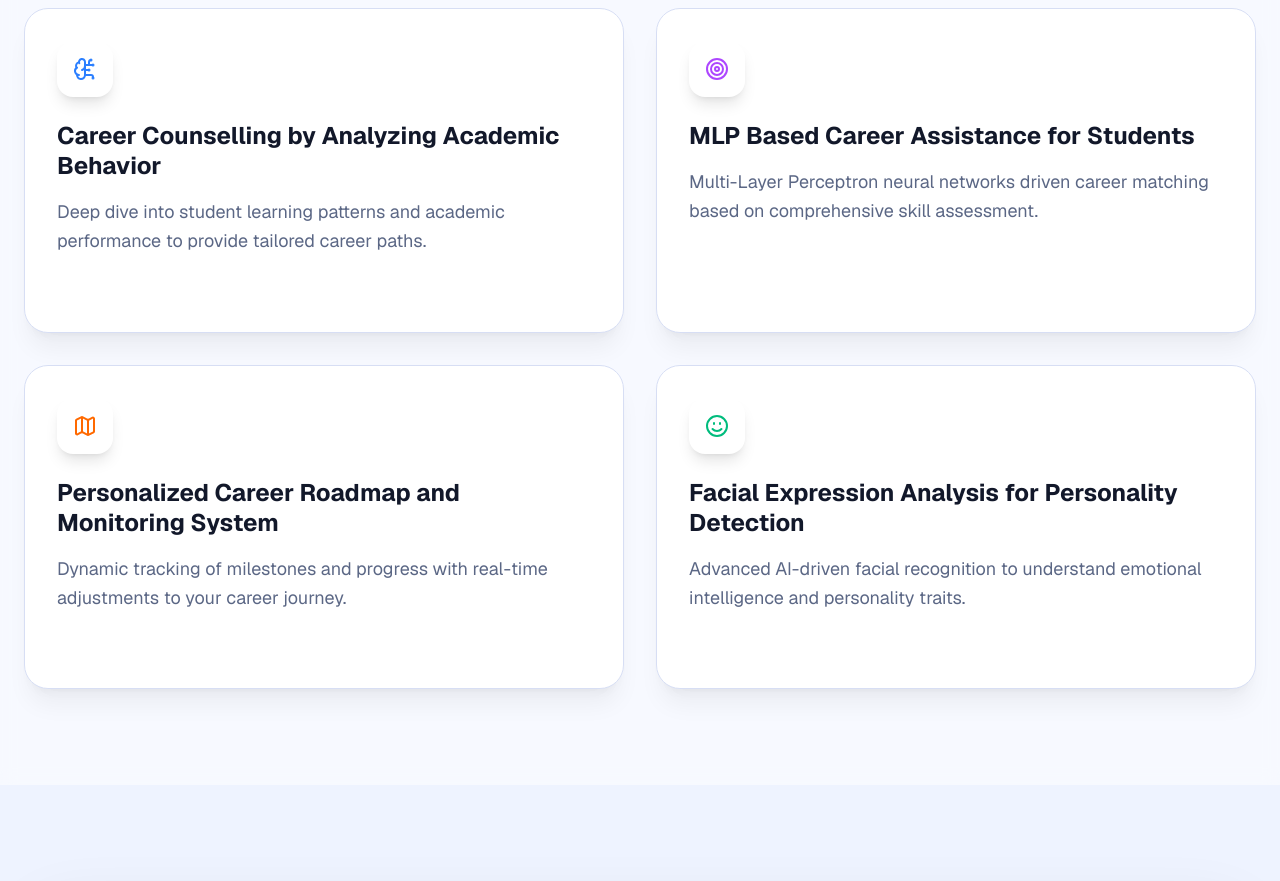
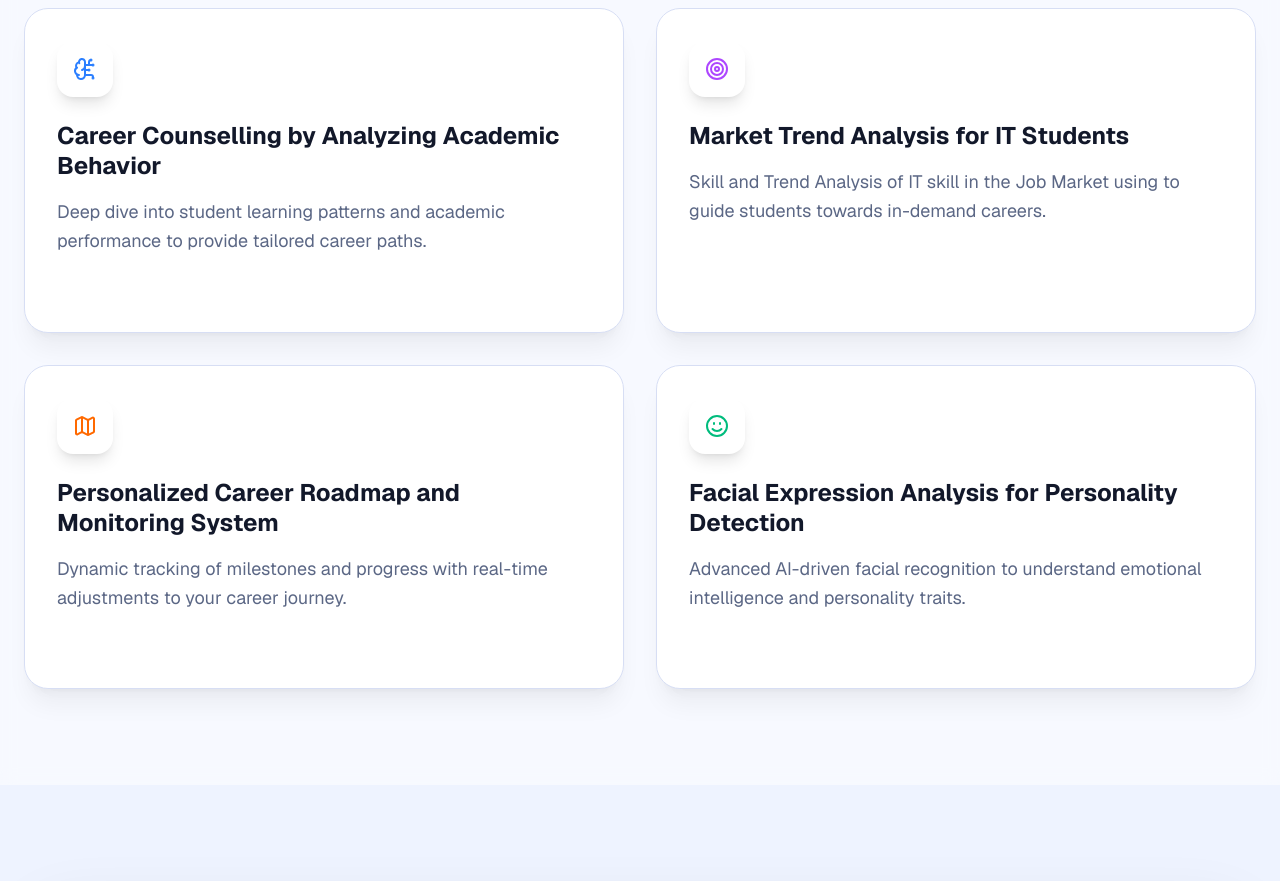
Before and after one commit to HarikaraPrashath/WebForProgressShow, a Next.js app: page / in a window 1280 px wide. Shown: the part 1040-1921 px from the top of the page. Built offline with nearby package versions, Linux system fonts and the light colour scheme.

Commit message:
feat: change the text

```diff
--- a/app/page.tsx
+++ b/app/page.tsx
@@ -22,8 +22,8 @@ export default function Home() {
       iconColor: "text-blue-500"
     },
     {
-      title: "MLP Based Career Assistance for Students",
-      description: "Multi-Layer Perceptron neural networks driven career matching based on comprehensive skill assessment.",
+      title: "Market Trend Analysis for IT Students",
+      description: "Skill and Trend Analysis of IT skill in the Job Market using to guide students towards in-demand careers.",
       icon: <Target className="w-6 h-6" />,
       color: "from-purple-500/20 to-pink-500/20",
       iconColor: "text-purple-500"
```
